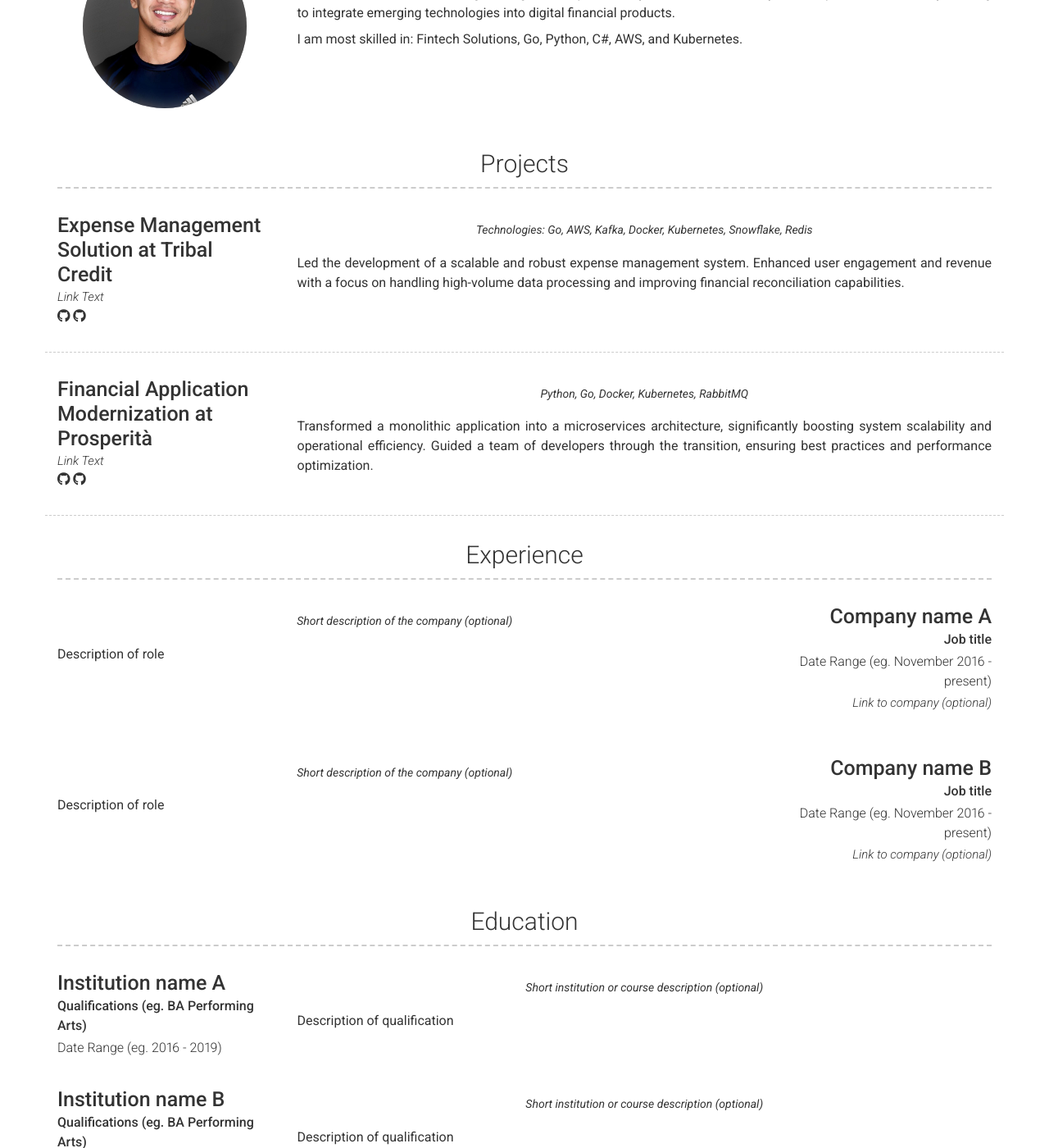
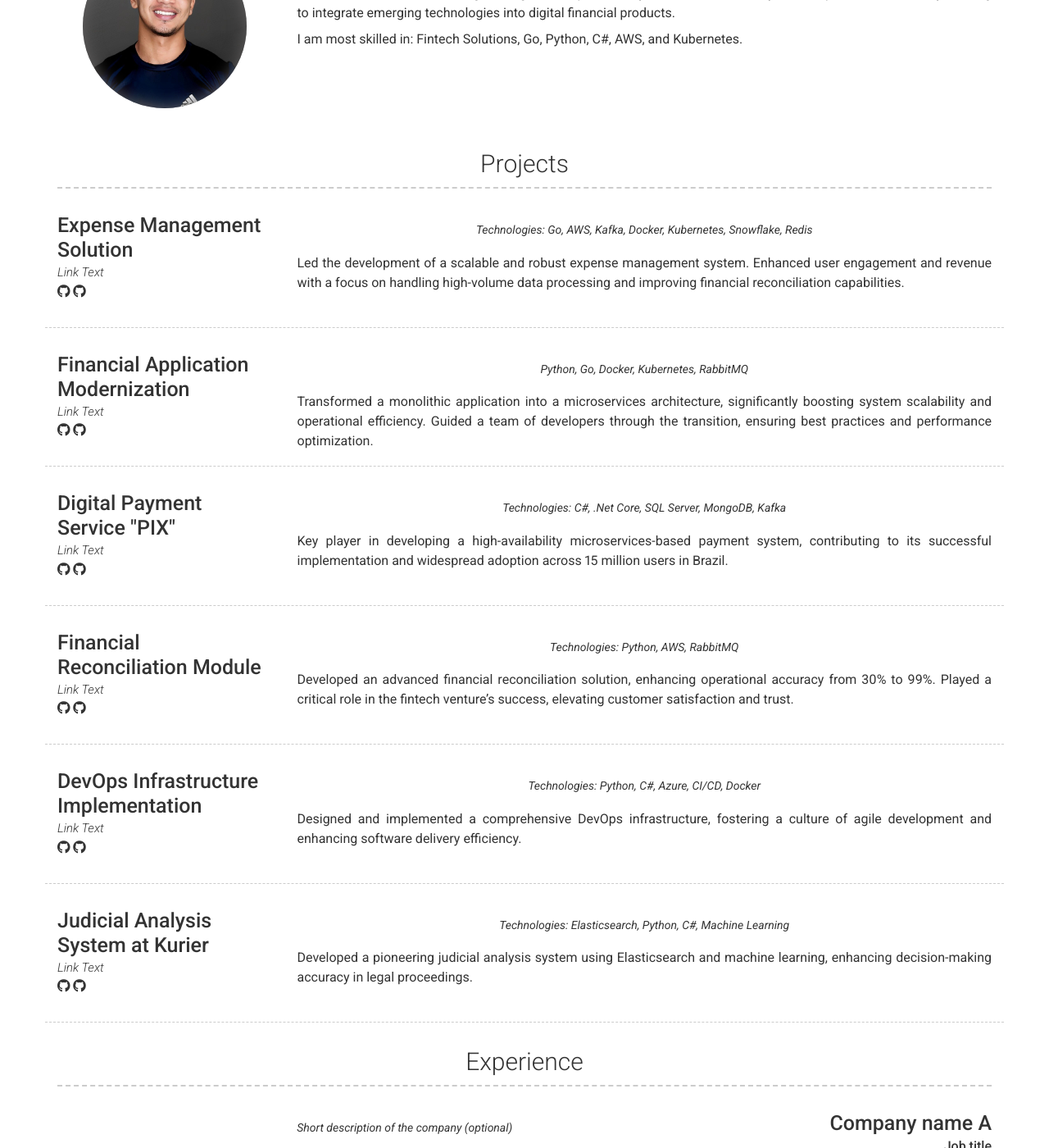
Before and after one commit to AndersonMonteiro/andersonmont-site, a Jekyll site: the page built from index.md, in a window 1280 px wide and 1400 px high, scrolled down 397 px. Shown: the whole window at 82% size. Built offline with Jekyll 4.4.1, drawn with Linux system fonts in a browser that asks for light colours; nearby versions of some CDN libraries.

Commit message:
finished project session

```diff
--- a/_config.yml
+++ b/_config.yml
@@ -21,32 +21,8 @@ darkmode: false
 # Social links
 twitter_username: anderson_olc
 github_username:  AndersonMonteiro
-# stackoverflow_username: "00000001"
-# dribbble_username: jekyll
-# facebook_username: jekyll
-# flickr_username: jekyll
-# instagram_username: jekyll
 linkedin_username: andersonmont
-# xing_username: jekyll
-# pinterest_username: jekyll
-# youtube_username: jekyll
-# orcid_username: 0000-0000-0000-0000
-# googlescholar_username: D847cGsAAAAJ
 
-# Additional icon links
-# additional_links:
-# - title: Link name
-#   icon: Font Awesome brand icon name (eg. fab fa-twitter) (https://fontawesome.com/icons?d=gallery&s=brands&m=free)
-#   url: Link url (eg. https://google.com)
-# - title: another link
-#   icon: font awesome brand icon name (eg. fab fa-twitter) (https://fontawesome.com/icons?d=gallery&s=brands&m=free)
-#   url: Link url (eg. https://google.com)
-
-# Google Analytics and Tag Manager
-# Using more than one of these may cause issues with reporting
-# gtm: "GTM-0000000"
-# gtag: "UA-00000000-0"
-# google_analytics: "UA-00000000-0"
 
 # About Section
 # about_title: About Me (Use this to override about section title)
@@ -56,8 +32,6 @@ about_content: | # this will include new lines to allow paragraphs
 
   I am most skilled in: Fintech Solutions, Go, Python, C#, AWS, and Kubernetes.
 
-#    - Images ![alt text](/images/landscape-trees.jpg "Trees")
-
 content:
   - title: Projects # Title for the section
     layout: list # Type of content section (list/text)
@@ -65,7 +39,7 @@ content:
       - layout: left
         border: weak  # Value of `weak` will display a weak border below this item. # Any
                       # other value (or no value) means no border will be displayed
-        title: Expense Management Solution at Tribal Credit
+        title: Expense Management Solution
         link: Link to project (eg. sproogen.github.io/modern-resume-theme)(optional)
         link_text: Link Text
         additional_links:
@@ -79,10 +53,10 @@ content:
           Technologies: Go, AWS, Kafka, Docker, Kubernetes, Snowflake, Redis
         description: | # this will include new lines to allow paragraphs
           Led the development of a scalable and robust expense management system. Enhanced user engagement and revenue with a focus on handling high-volume data processing and improving financial reconciliation capabilities.
+
       - layout: left
-        border: weak  # Value of `weak` will display a weak border below this item. # Any
-                      # other value (or no value) means no border will be displayed
-        title: Financial Application Modernization at Prosperità
+        border: weak
+        title: Financial Application Modernization
         link: Link to project (eg. sproogen.github.io/modern-resume-theme)(optional)
         link_text: Link Text
         additional_links:
@@ -94,8 +68,77 @@ content:
             url: Link to project (eg. sproogen.github.io/modern-resume-theme)(optional)
         quote: >
           Python, Go, Docker, Kubernetes, RabbitMQ
-        description: | # this will include new lines to allow paragraphs
+        description: |
           Transformed a monolithic application into a microservices architecture, significantly boosting system scalability and operational efficiency. Guided a team of developers through the transition, ensuring best practices and performance optimization.
+
+      - layout: left
+        border: weak
+        title: Digital Payment Service "PIX"
+        link: Link to project (eg. sproogen.github.io/modern-resume-theme)(optional)
+        link_text: Link Text
+        additional_links:
+          - title:  Github page for project (eg. sproogen/modern-resume-theme)
+            icon: fab fa-github
+            url: Link to project (eg. sproogen.github.io/modern-resume-theme)(optional)
+          - title:  Github page for project (eg. sproogen/modern-resume-theme)
+            icon: fab fa-github
+            url: Link to project (eg. sproogen.github.io/modern-resume-theme)(optional)
+        quote: >
+          Technologies: C#, .Net Core, SQL Server, MongoDB, Kafka
+        description: |
+          Key player in developing a high-availability microservices-based payment system, contributing to its successful implementation and widespread adoption across 15 million users in Brazil.
+
+      - layout: left
+        border: weak
+        title: Financial Reconciliation Module
+        link: Link to project (eg. sproogen.github.io/modern-resume-theme)(optional)
+        link_text: Link Text
+        additional_links:
+          - title:  Github page for project (eg. sproogen/modern-resume-theme)
+            icon: fab fa-github
+            url: Link to project (eg. sproogen.github.io/modern-resume-theme)(optional)
+          - title:  Github page for project (eg. sproogen/modern-resume-theme)
+            icon: fab fa-github
+            url: Link to project (eg. sproogen.github.io/modern-resume-theme)(optional)
+        quote: >
+          Technologies: Python, AWS, RabbitMQ
+        description: |
+          Developed an advanced financial reconciliation solution, enhancing operational accuracy from 30% to 99%. Played a critical role in the fintech venture's success, elevating customer satisfaction and trust.
+
+      - layout: left
+        border: weak
+        title: DevOps Infrastructure Implementation
+        link: Link to project (eg. sproogen.github.io/modern-resume-theme)(optional)
+        link_text: Link Text
+        additional_links:
+          - title:  Github page for project (eg. sproogen/modern-resume-theme)
+            icon: fab fa-github
+            url: Link to project (eg. sproogen.github.io/modern-resume-theme)(optional)
+          - title:  Github page for project (eg. sproogen/modern-resume-theme)
+            icon: fab fa-github
+            url: Link to project (eg. sproogen.github.io/modern-resume-theme)(optional)
+        quote: >
+          Technologies: Python, C#, Azure, CI/CD, Docker
+        description: |
+          Designed and implemented a comprehensive DevOps infrastructure, fostering a culture of agile development and enhancing software delivery efficiency.
+
+      - layout: left
+        border: weak
+        title: Judicial Analysis System at Kurier
+        link: Link to project (eg. sproogen.github.io/modern-resume-theme)(optional)
+        link_text: Link Text
+        additional_links:
+          - title:  Github page for project (eg. sproogen/modern-resume-theme)
+            icon: fab fa-github
+            url: Link to project (eg. sproogen.github.io/modern-resume-theme)(optional)
+          - title:  Github page for project (eg. sproogen/modern-resume-theme)
+            icon: fab fa-github
+            url: Link to project (eg. sproogen.github.io/modern-resume-theme)(optional)
+        quote: >
+          Technologies: Elasticsearch, Python, C#, Machine Learning
+        description: |
+          Developed a pioneering judicial analysis system using Elasticsearch and machine learning, enhancing decision-making accuracy in legal proceedings.
+
   - title: Experience
     layout: list
     content:
@@ -106,7 +149,7 @@ content:
         link: Link to company (optional)
         quote: >
           Short description of the company (optional)
-        description: | # this will include new lines to allow paragraphs
+        description: |
           Description of role
       - layout: right
         title: Company name B
@@ -115,7 +158,7 @@ content:
         link: Link to company (optional)
         quote: >
           Short description of the company (optional)
-        description: | # this will include new lines to allow paragraphs
+        description: |
           Description of role
   - title: Education
     layout: list
@@ -126,7 +169,7 @@ content:
         caption: Date Range (eg. 2016 - 2019)
         quote: >
           Short institution or course description (optional)
-        description: | # this will include new lines to allow paragraphs
+        description: |
           Description of qualification
       - layout: top-left
         title: Institution name B
@@ -134,7 +177,7 @@ content:
         caption: Date Range (eg. 2016 - 2019)
         quote: >
           Short institution or course description (optional)
-        description: | # this will include new lines to allow paragraphs
+        description: |
           Description of qualification
   - title: A Little More About Me
     layout: text
```
Also changed, not shown: _config_bkp.yml (added, +140 -0 lines).
